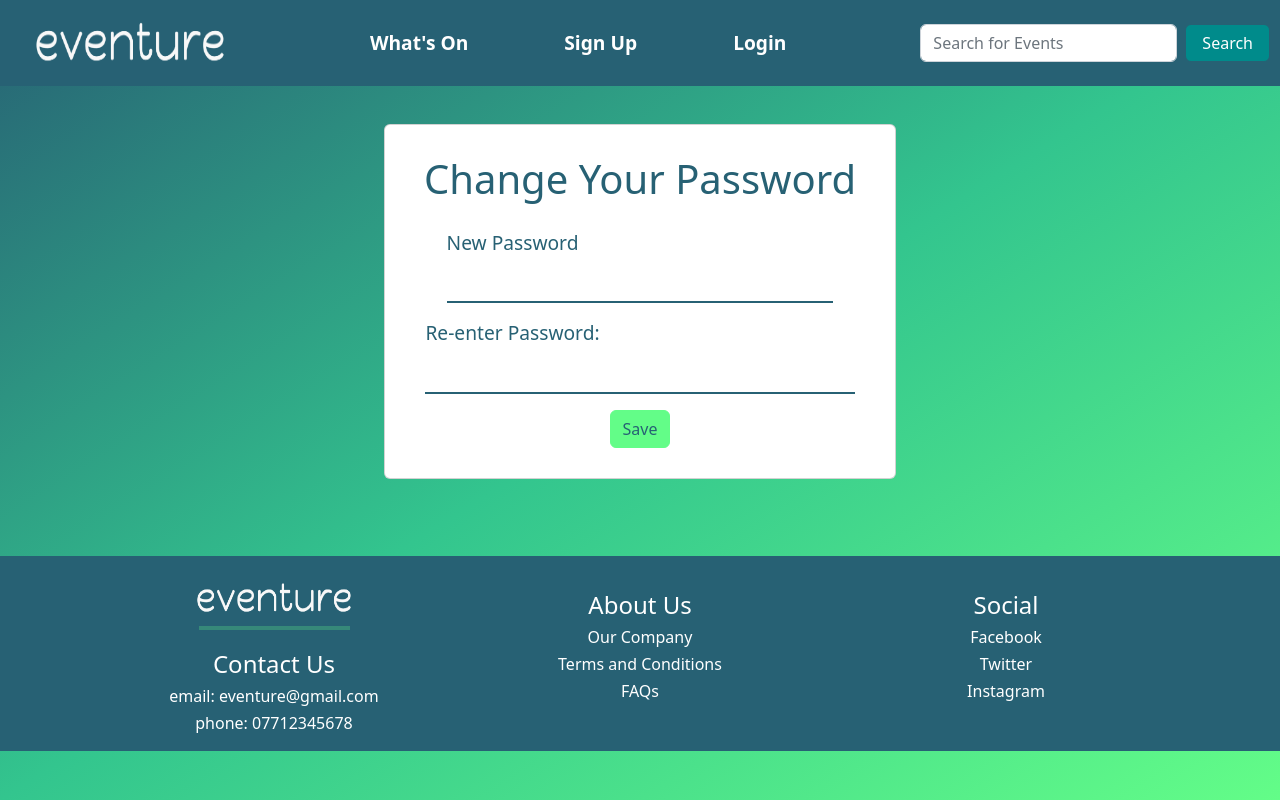
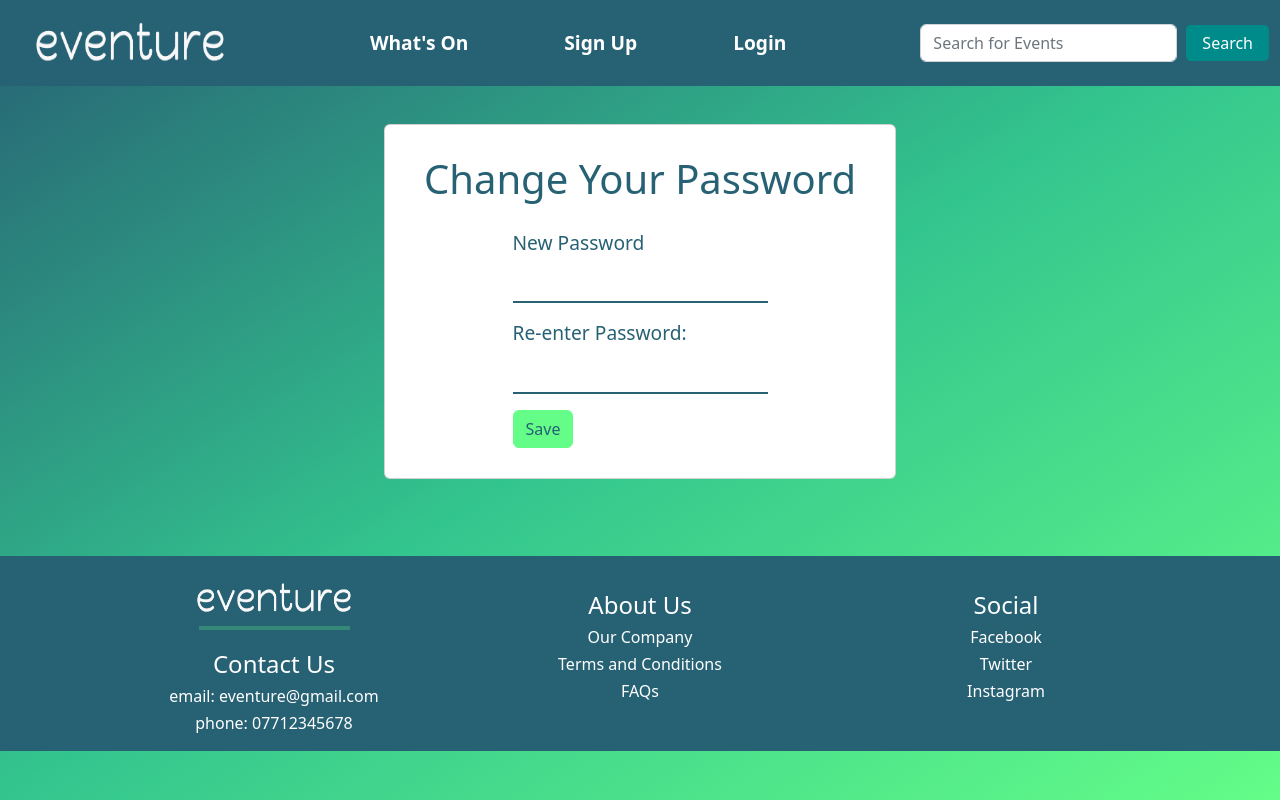
Before and after one commit to ctom11/event_app_project, a React (Create React App) app in the folder cep-project/: page /changepassword/1 in a window 1280 px wide. Built offline with nearby package versions, Linux system fonts and the light colour scheme; no server answers.

Commit message:
update password with formik not working

```diff
--- a/cep-project/src/pages/userprofile/ChangePassword.js
+++ b/cep-project/src/pages/userprofile/ChangePassword.js
@@ -1,5 +1,7 @@
 import React, { useState } from "react";
 import { useParams, useNavigate } from "react-router-dom";
+import { Formik, Form, Field, ErrorMessage } from "formik";
+import * as Yup from "yup";
 import { Card } from "react-bootstrap";
 import Axios from 'axios';
 import './Userprofile.css';
@@ -8,12 +10,23 @@ export const ChangePassword = () => {
 
     let navigate = useNavigate()
 
-    const [updatedPassword, setUpdatedPassword] = useState('')
+    /*have to create initial values for Formik*/
+    const initialValues = {
+        updatedPassword: "",
+        updatedPasswordReenter: ""
+    }
+
+    /*provides validation on form input*/
+    const validationSchema = Yup.object().shape({
+    updatedPassword: Yup.string().min(8).max(30).required().label("Password"), //Event time must be a string and is required
+    updatedPasswordReenter: Yup.string().required().label("Password").oneOf([Yup.ref('password'), null], 'Passwords must match'),//Event location must be a string and is required
+    })
+
+
     let { id } = useParams();
 
-    const changePassword = () => {
-        Axios.post(`http://localhost:3001/useraccount/changepassword/${id}`, {
-            updatedPassword: updatedPassword},
+    const changePassword = (data) => {
+        Axios.post(`http://localhost:3001/useraccount/changepassword/${id}`, data,
             {
                 headers: {
                     accessToken: localStorage.getItem("accessToken"),
@@ -34,18 +47,23 @@ export const ChangePassword = () => {
 
         <Card className="change-name-div">
             <h1 className="change-title-password">Change Your Password</h1>
+
+            <Formik initialValues={initialValues} onSubmit={changePassword} validationSchema={validationSchema}>
+                <Form>
             <div className="mb-3">
-                <label htmlFor="inputcurrentpassword" className="form-label change-label">New Password</label>
-                <input type="password" className="form-control login change-input" id="inputcurrentpassword"
-                onChange={(e) => {
-                    setUpdatedPassword(e.target.value);
-                  }}></input>
+                <label className="form-label change-label">New Password</label><br/>
+                <ErrorMessage name="updatedPassword" component="span"/>
+                <Field type="password" className="form-control login change-input" name="updatedPassword" id="updatedPassword"></Field>
             </div>
             <div className="mb-3">
-                <label htmlFor="inputreenterpassword" className="form-label change-label">Re-enter Password:</label>
-                <input type="password" className="form-control login change-input" id="inputreenterpassword"></input>
+                <label className="form-label change-label">Re-enter Password:</label><br/>
+                <ErrorMessage name="updatedPasswordReenter" component="span"/>
+                <Field type="password" className="form-control login change-input" name="updatedPasswordReenter" id="updatedPasswordReenter"></Field>
             </div>
             <button type="submit" className="btn btn-primary eventure-btn change-btn" onClick={changePassword}>Save</button>
+            </Form>
+            </Formik>
+
         </Card>
     )
 
```
